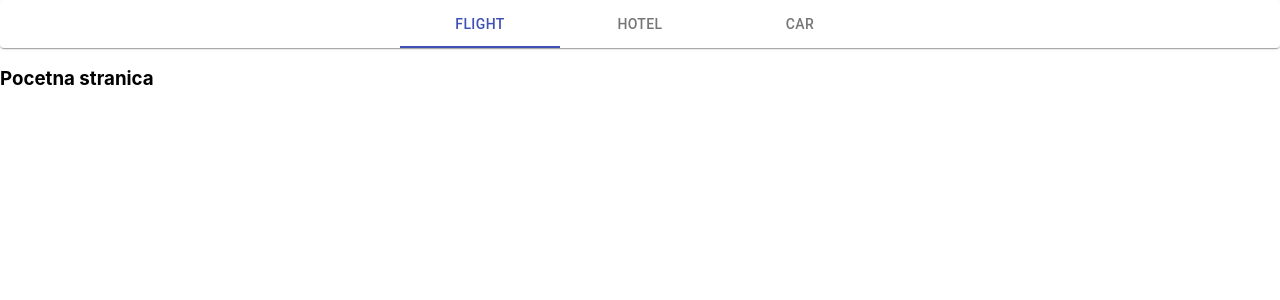
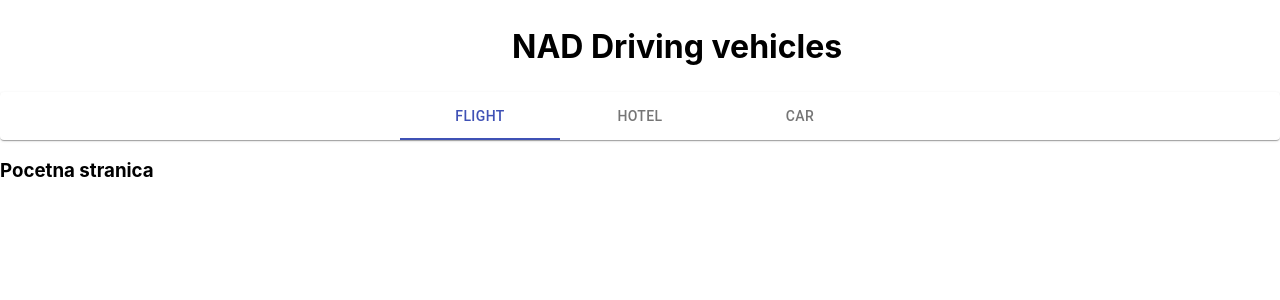
Before and after one commit to Batonja/Web2_projekat, a React (Create React App) app in the folder front-end/: page / in a window 1280 px wide. Shown: the top 300 px of the page. Built offline with nearby package versions, Linux system fonts and the light colour scheme.

Commit message:
Added title, changed the navigation width

```diff
--- a/front-end/public/scss/shared/_header.scss
+++ b/front-end/public/scss/shared/_header.scss
@@ -1,5 +1,10 @@
+.title {
+  margin-left: 40%;
+  font-size: xx-large;
+}
 .navigation {
   width: 100%;
+
   ul {
     list-style-type: none;
     display: flex;
--- a/front-end/public/scss/styles.css
+++ b/front-end/public/scss/styles.css
@@ -1,3 +1,8 @@
+.title {
+  margin-left: 40%;
+  font-size: xx-large;
+}
+
 .navigation {
   width: 100%;
 }
--- a/front-end/src/components/Header.js
+++ b/front-end/src/components/Header.js
@@ -6,6 +6,7 @@ class Header extends Component {
   render() {
     return (
       <div className="header">
+        <h2 className="title">NAD Driving vehicles</h2>
         <Navigation />
         <Routes />
       </div>
```
Also changed, not shown: 1 other file (tests, documents, lock files or other folders).
